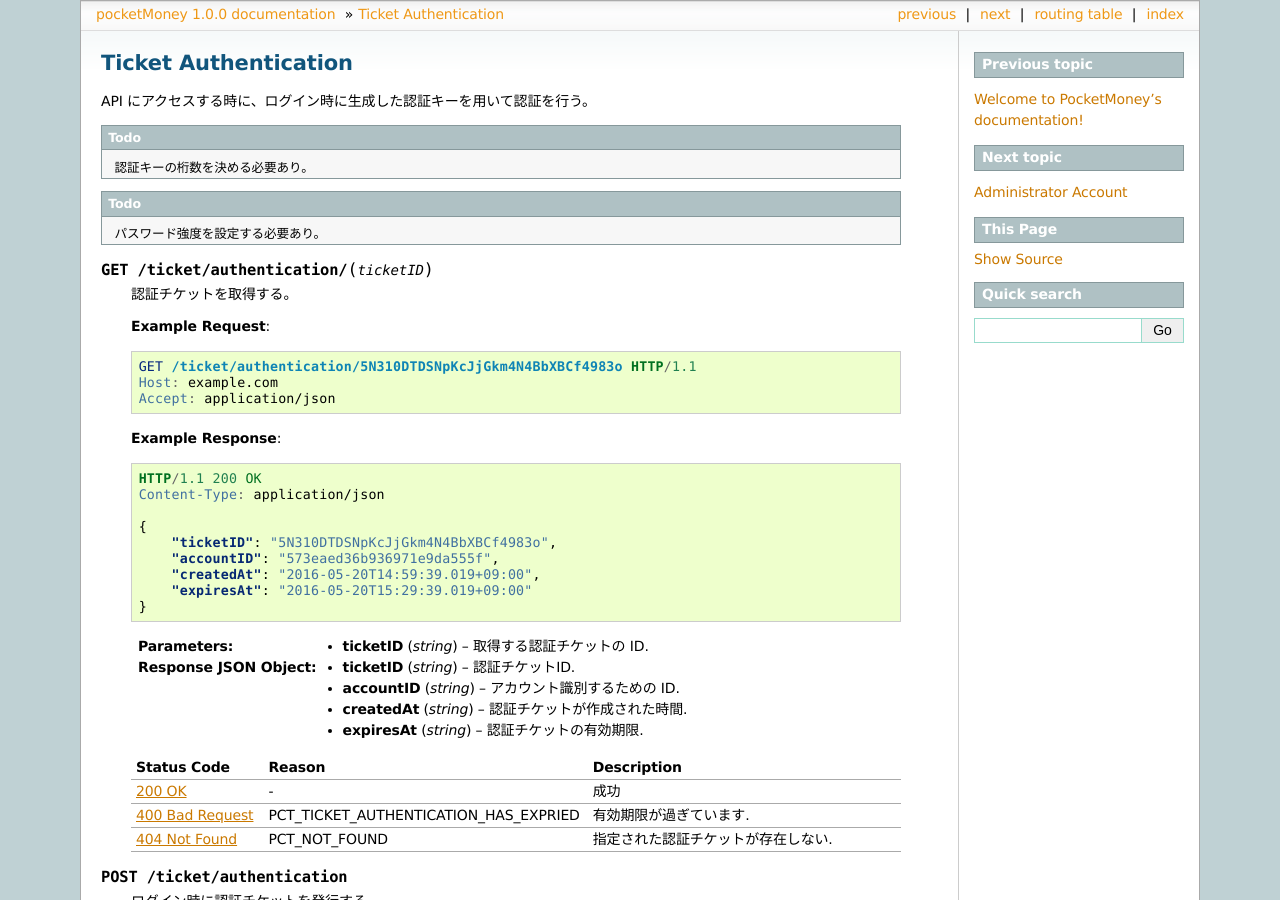
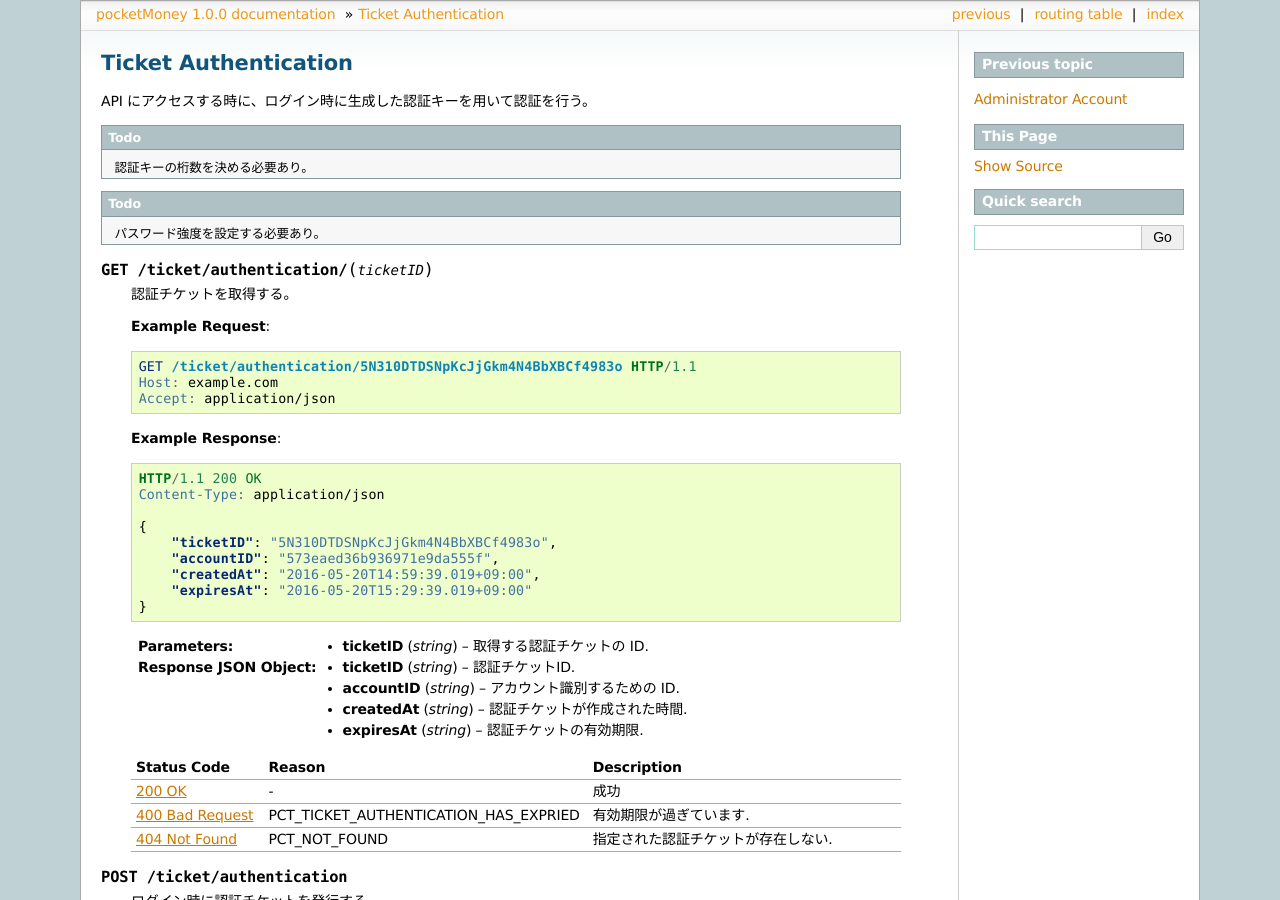
Before and after one commit to Ulang2106/pocketMoney, a Sphinx documentation site: the page built from source/ticketAuthentication.rst, in a window 1280 px wide and 900 px high. Built offline with Sphinx 7.4.7, drawn with Linux system fonts in a browser that asks for light colours.

```diff
--- a/source/index.rst
+++ b/source/index.rst
@@ -9,8 +9,8 @@ Public API
 .. toctree::
    :maxdepth: 2
 
+   admin
    ticketAuthentication
-   admin
 
 
 Indices and tables
```
